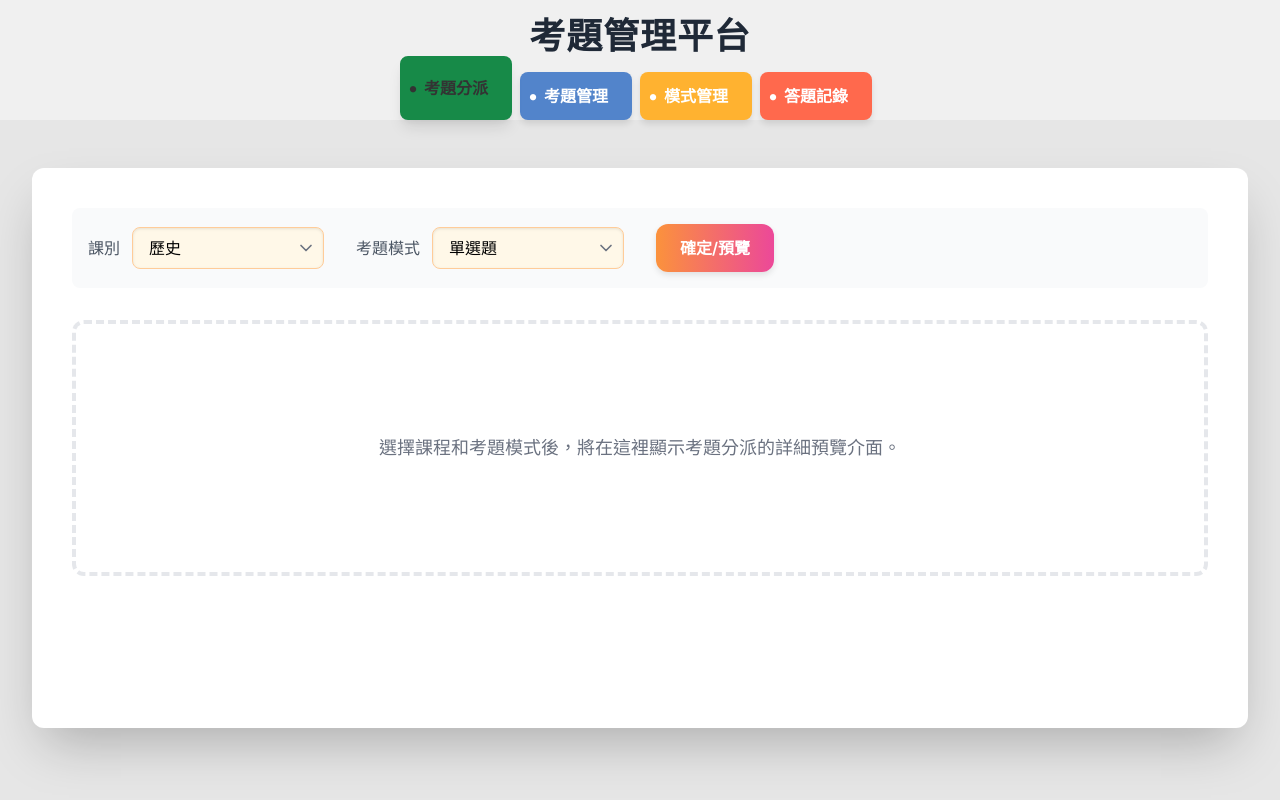
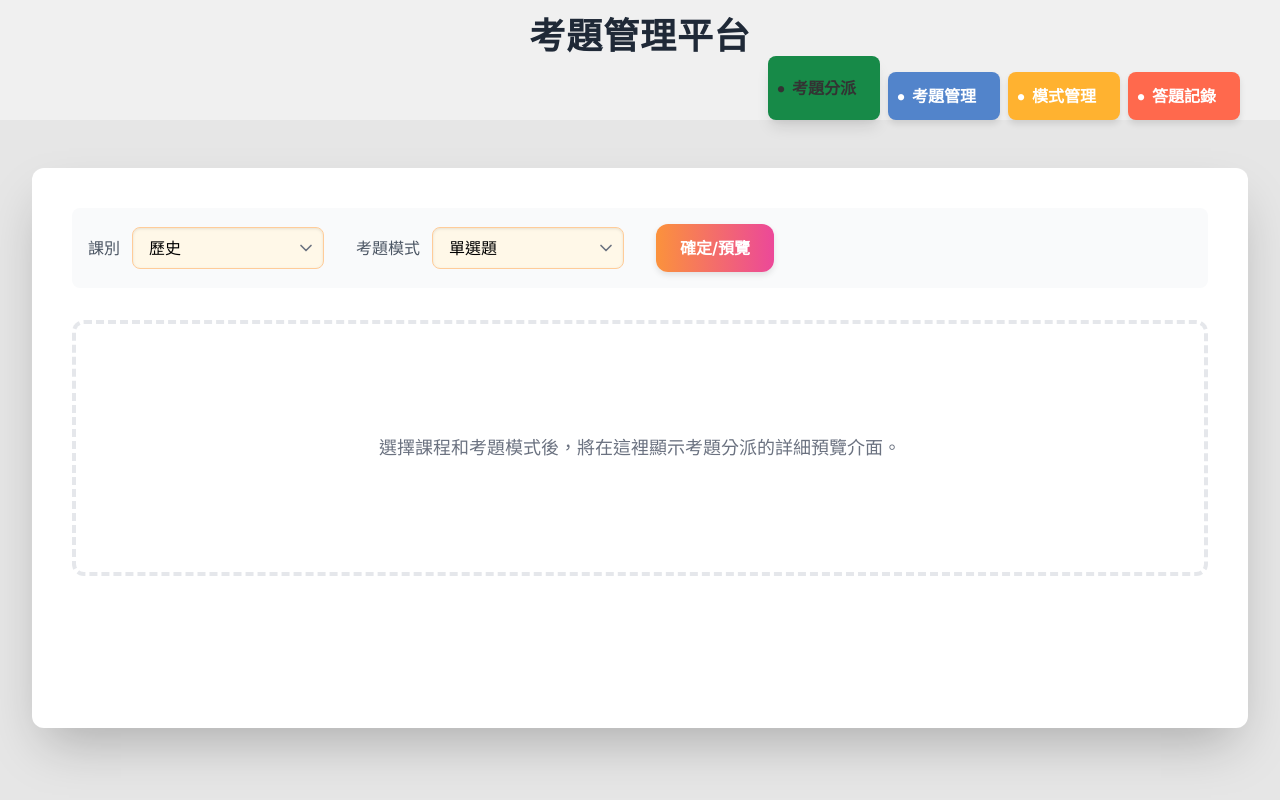
Before and after one commit to Cindy1140303/studenttest, a plain HTML site: page index.html in a window 1280 px wide. Drawn offline with nearby package versions, Linux system fonts and the light colour scheme.

Commit message:
Move navigation tabs to the right side

```diff
--- a/index.html
+++ b/index.html
@@ -77,15 +77,17 @@
 
 <div id="app" class="min-h-screen flex flex-col">
     <!-- Header/Navigation Bar -->
-    <header class="w-full flex flex-col items-center justify-end z-10 pb-0" style="min-height: 120px;">
+    <header class="w-full flex flex-col justify-end z-10 pb-0" style="min-height: 120px;">
         <div class="text-center mb-4">
             <h1 class="text-4xl font-bold text-gray-800 tracking-wide">考題管理平台</h1>
         </div>
-        <div class="flex max-w-7xl mx-auto px-4 sm:px-6 lg:px-8">
-            <button class="tab-button tab-green tab-active" data-tab="assignment" style="--button-color: #178a48;">考題分派</button>
-            <button class="tab-button tab-blue" data-tab="management" style="--button-color: #5284cb;">考題管理</button>
-            <button class="tab-button tab-orange" data-tab="mode" style="--button-color: #ffb230;">模式管理</button>
-            <button class="tab-button tab-red" data-tab="record" style="--button-color: #ff694d;">答題記錄</button>
+        <div class="flex justify-end max-w-7xl w-full mx-auto px-4 sm:px-6 lg:px-8">
+            <div class="flex">
+                <button class="tab-button tab-green tab-active" data-tab="assignment" style="--button-color: #178a48;">考題分派</button>
+                <button class="tab-button tab-blue" data-tab="management" style="--button-color: #5284cb;">考題管理</button>
+                <button class="tab-button tab-orange" data-tab="mode" style="--button-color: #ffb230;">模式管理</button>
+                <button class="tab-button tab-red" data-tab="record" style="--button-color: #ff694d;">答題記錄</button>
+            </div>
         </div>
     </header>
 
```
